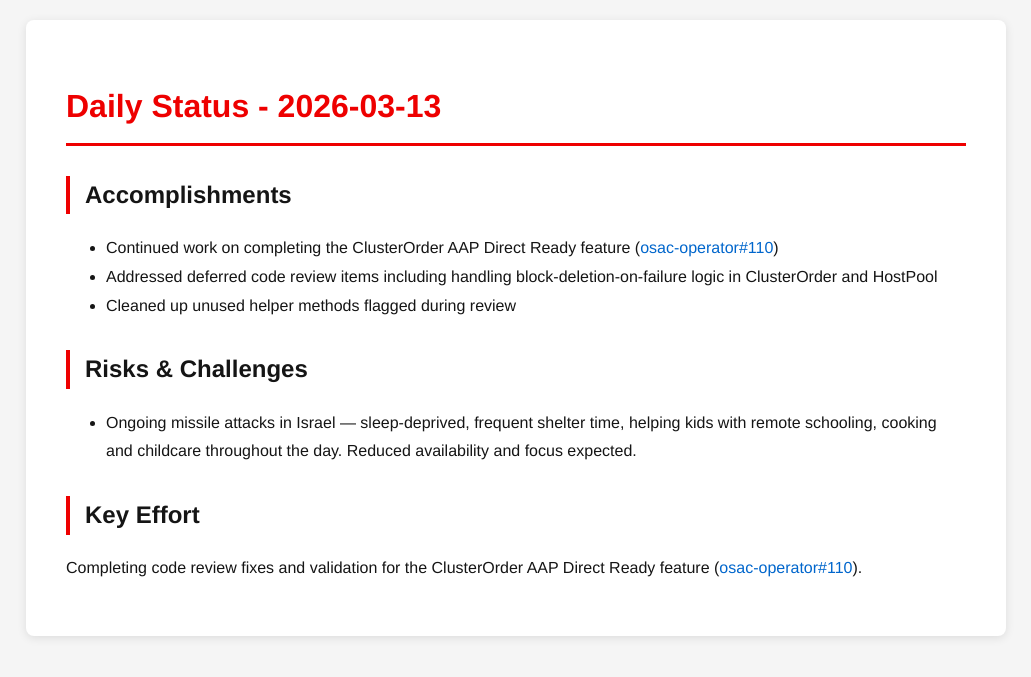
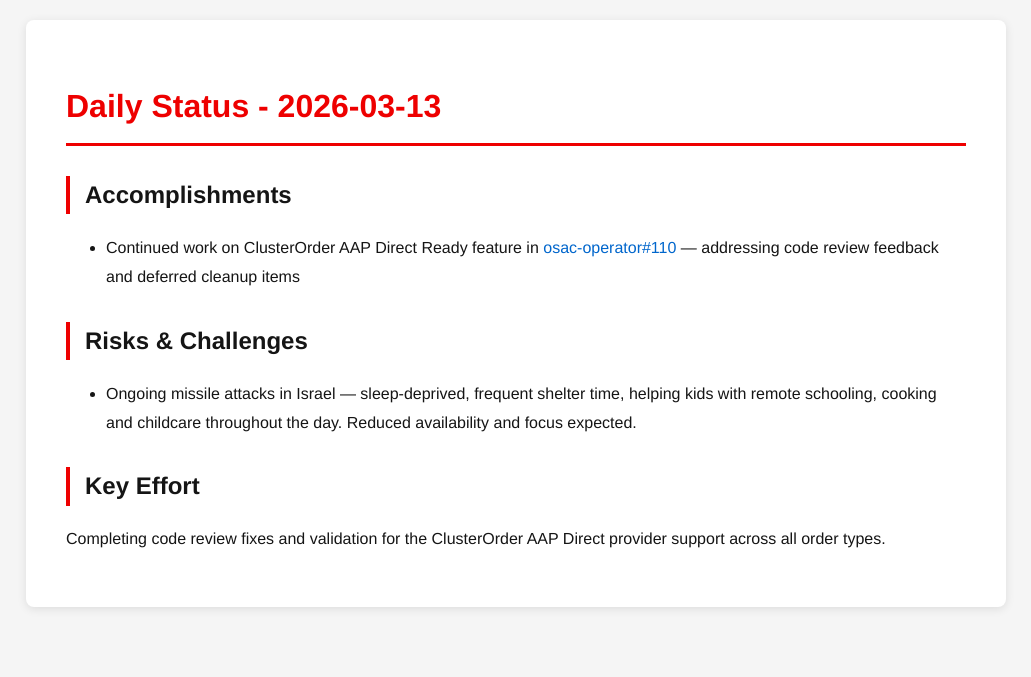
Before and after one commit to tzvatot/daily-status, a Jekyll site: the page built from 2026-03-13.md, in a window 1280 px wide. Shown: the top 677 px of the page, without its empty margins (124-1155 px from the left). Built offline with Jekyll 4.4.1, drawn with Linux system fonts in a browser that asks for light colours.

Commit message:
Daily status update - 2026-03-13

```diff
--- a/2026-03-13.md
+++ b/2026-03-13.md
@@ -7,12 +7,10 @@ date: 2026-03-13
 # Daily Status - 2026-03-13
 
 ## Accomplishments
-- Continued work on completing the ClusterOrder AAP Direct Ready feature ([osac-operator#110](https://github.com/osac-project/osac-operator/pull/110))
-- Addressed deferred code review items including handling block-deletion-on-failure logic in ClusterOrder and HostPool
-- Cleaned up unused helper methods flagged during review
+- Continued work on ClusterOrder AAP Direct Ready feature in [osac-operator#110](https://github.com/osac-project/osac-operator/pull/110) — addressing code review feedback and deferred cleanup items
 
 ## Risks & Challenges
 - Ongoing missile attacks in Israel — sleep-deprived, frequent shelter time, helping kids with remote schooling, cooking and childcare throughout the day. Reduced availability and focus expected.
 
 ## Key Effort
-Completing code review fixes and validation for the ClusterOrder AAP Direct Ready feature ([osac-operator#110](https://github.com/osac-project/osac-operator/pull/110)).
+Completing code review fixes and validation for the ClusterOrder AAP Direct provider support across all order types.
```
